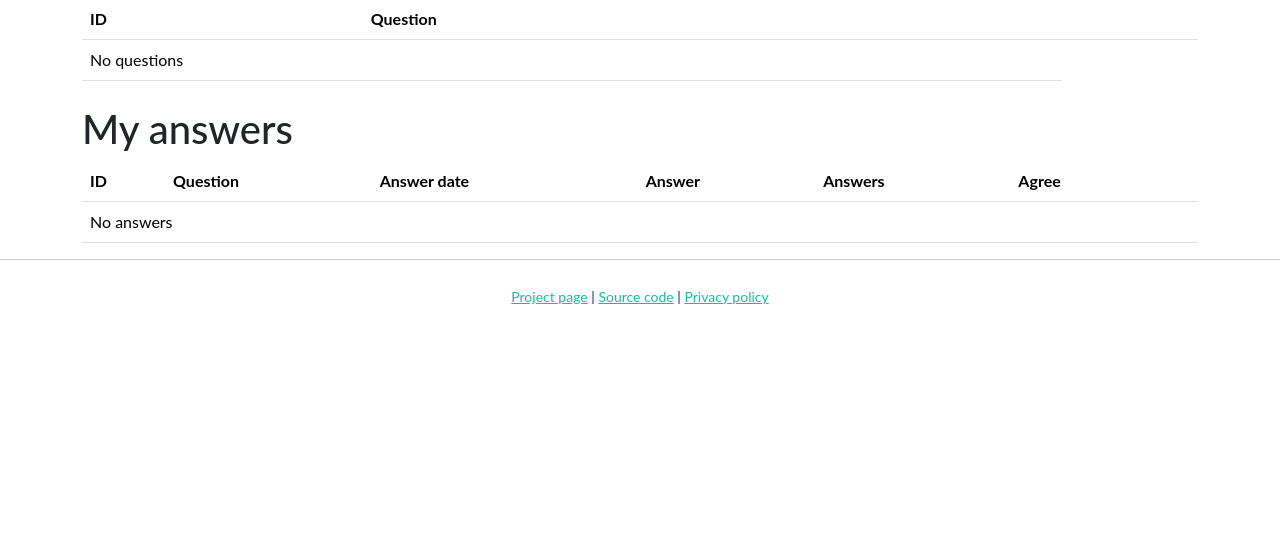
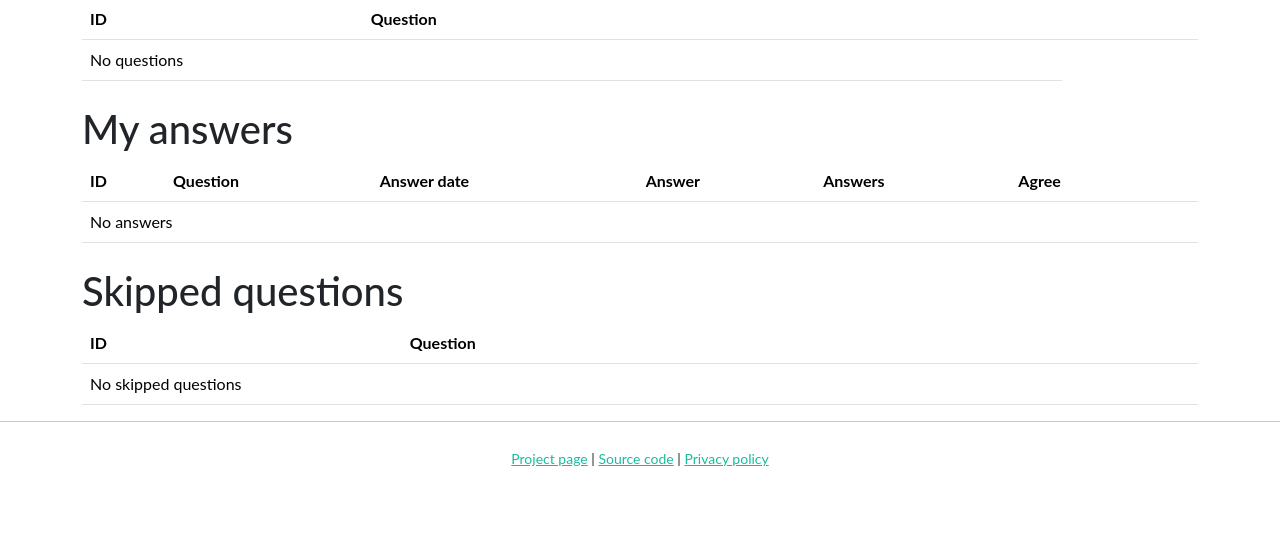
Before and after one commit to Wikimedia-Suomi/wikikysely, a Django app: page /en/my_answers/ in a window 1280 px wide. Shown: the part 383-921 px from the top of the page. Before the commit the page ends 687 px from the top, so only its background shows below. Run offline with Django 4.2, Linux system fonts and the light colour scheme; the visitor is signed in with stand-in values (Sample User, id 1); data that the repository does not hold is empty; some libraries are stand-ins or nearby versions.

Commit message:
Show skipped questions on user info page

```diff
--- a/templates/survey/userinfo.html
+++ b/templates/survey/userinfo.html
@@ -108,6 +108,34 @@
 </tbody>
 </table>
 </div>
+
+<h2 class="mt-4">{% translate 'Skipped questions' %}</h2>
+<div class="table-responsive">
+<table class="table mb-0 stacked-table">
+  <thead>
+    <tr>
+      <th>{% translate 'ID' %}</th>
+      <th>{% translate 'Question' %}</th>
+    </tr>
+  </thead>
+  <tbody>
+  {% for skip in skipped_questions %}
+    <tr>
+      <td data-label="{% translate 'ID' %}">{{ skip.question.pk }}</td>
+      <td data-label="{% translate 'Question' %}">
+        {% if skip.question.survey.state == 'running' %}
+          <a href="{% url 'survey:answer_question' skip.question.pk %}?next={{ request.get_full_path|urlencode }}">{{ skip.question.text }}</a>
+        {% else %}
+          {{ skip.question.text }}
+        {% endif %}
+      </td>
+    </tr>
+  {% empty %}
+    <tr><td colspan="2">{% translate 'No skipped questions' %}</td></tr>
+  {% endfor %}
+  </tbody>
+</table>
+</div>
 {% endblock %}
 
 {% block scripts %}
--- a/wikikysely_project/survey/views.py
+++ b/wikikysely_project/survey/views.py
@@ -977,6 +977,15 @@ def userinfo(request):
 
     total_answers = Answer.objects.filter(user=request.user).count()
 
+    skipped_questions = (
+        SkippedQuestion.objects.filter(
+            user=request.user,
+            question__visible=True,
+            question__survey__deleted=False,
+        )
+        .select_related("question", "question__survey")
+    )
+
     questions_qs = (
         Question.objects.filter(
             creator=request.user,
@@ -1021,6 +1030,7 @@ def userinfo(request):
         "survey/userinfo.html",
         {
             "answers": answers,
+            "skipped_questions": skipped_questions,
             "questions": questions_qs,
             "hard_deletable_questions": hard_deletable_questions,
             "editable_questions": editable_questions,
```
Also changed, not shown: wikikysely_project/survey/tests/test_views.py (+11 -0 lines), locale/fi/LC_MESSAGES/django.po, locale/sv/LC_MESSAGES/django.po.
